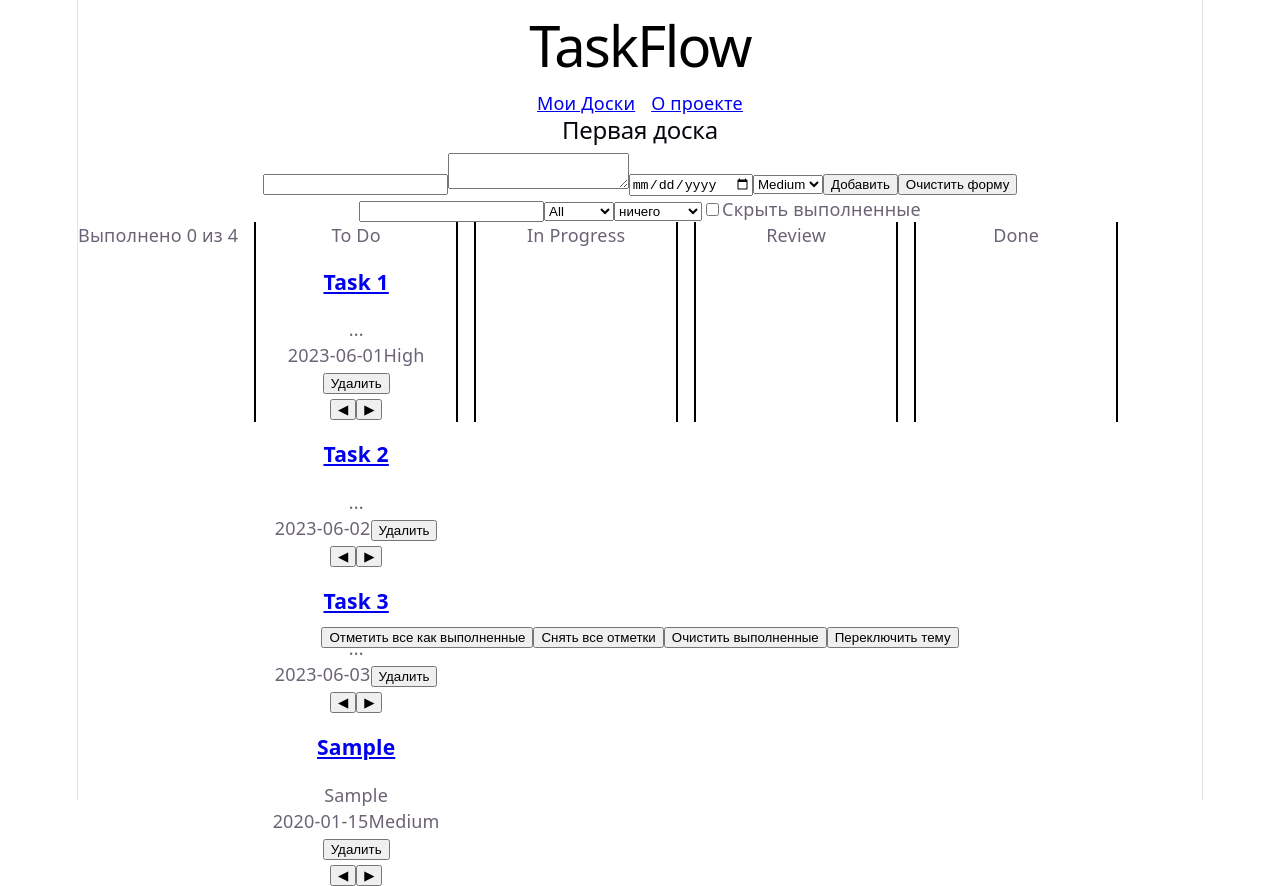
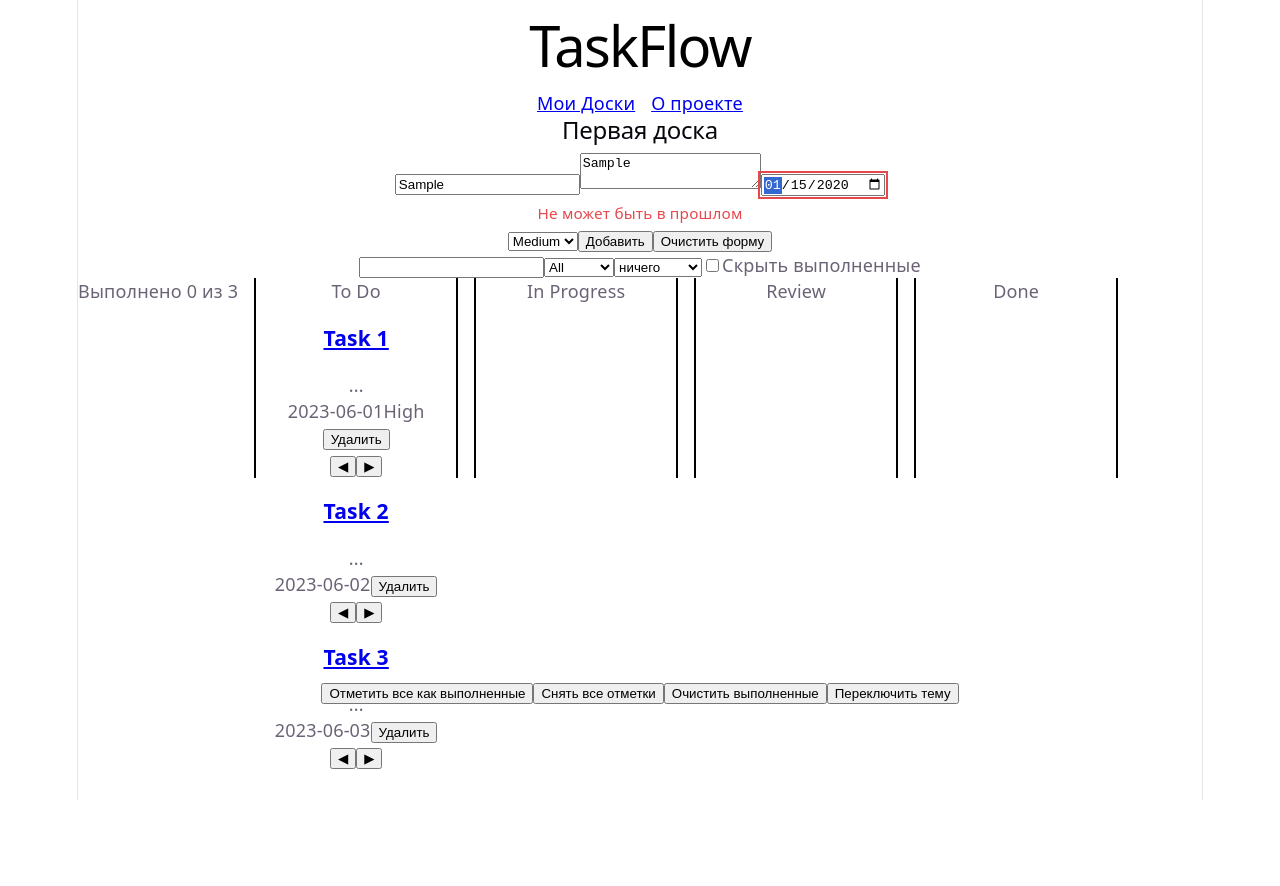
Before and after one commit to greverXD/taskflow, a React (Vite) app: page /boards/1 in a window 1280 px wide. Both pictures are taken after typing "Sample", "Sample", "2020-01-15" into the empty fields and a click on the button "Добавить". After the commit the page ends 800 px from the top, so only its background shows below. Built offline with nearby package versions, Linux system fonts and the light colour scheme.

Commit message:
add Zod and RHF

```diff
--- a/package.json
+++ b/package.json
@@ -12,10 +12,13 @@
   "dependencies": {
     "@dnd-kit/core": "^6.3.1",
     "@dnd-kit/utilities": "^3.2.2",
+    "@hookform/resolvers": "^7.0.9",
     "motion": "^13.4.1",
     "react": "^19.2.8",
     "react-dom": "^19.2.8",
+    "react-hook-form": "^7.92.0",
     "react-router": "^8.5.0",
+    "zod": "^4.6.7",
     "zustand": "^5.1.0"
   },
   "devDependencies": {
--- a/src/App.css
+++ b/src/App.css
@@ -273,3 +273,12 @@ nav {
 nav .active {
   font-weight: bold;
 }
+.form-error {
+  color: #e5484d;
+  font-size: 0.85rem;
+  margin: 4px 0 0;
+}
+[aria-invalid="true"] {
+  outline: 2px solid #e5484d;
+  outline-offset: 1px;
+}
--- a/src/components/TaskForm.tsx
+++ b/src/components/TaskForm.tsx
@@ -1,12 +1,10 @@
-import React, { useState } from 'react'
-import type { TaskPriority } from '../types'
+import { zodResolver } from "@hookform/resolvers/zod"
+import type { TaskFormValues } from '../schemas/taskSchema'
 import { useThemeStore } from '../stores/useThemeStore'
-export interface TaskFormValues{
-    title:string
-    description:string
-    dueDate:string
-    priority:TaskPriority
-}
+import { taskSchema } from "../schemas/taskSchema"
+import { useForm } from "react-hook-form"
+import { PRIORITY } from "../types"
+
 const initialForm: TaskFormValues = {
     title:'',
     description:'',
@@ -17,39 +15,35 @@ interface TaskProps{
     onAddTask:(form: TaskFormValues)=> void
 }
 function TaskForm({onAddTask}:TaskProps){
+    "use no memo"
     const isDark = useThemeStore((state)=> state.isDark)
-    const [form,setForm] = useState<TaskFormValues>(initialForm)
-
-    function handleChange(e: React.ChangeEvent<HTMLInputElement | HTMLTextAreaElement | HTMLSelectElement>){
-        const {name, value} = e.target;
-        setForm((prev)=>({...prev,[name]: value}))
-    }
-    function handleSubmit(e: React.FormEvent<HTMLFormElement>){
-        e.preventDefault()
-        onAddTask(form)
-        setForm(initialForm)
-    }
-
-    function handleClearForm(){
-        setForm(initialForm)
+   const{  register,reset,handleSubmit, formState: {errors}} = useForm<TaskFormValues>({
+        resolver: zodResolver(taskSchema),
+        defaultValues: initialForm,
+        mode: "onTouched"
+    })
+    function onValid(data:TaskFormValues){
+        onAddTask(data)
+        reset()
     }
 
     return (
-        <form onSubmit={handleSubmit} className={isDark ? "form_dark":"form_white"}>
-            <input name='title' value={form.title}
-            onChange={handleChange}
-            required
-            />
-            <textarea name='description' value={form.description} onChange={handleChange}></textarea>
-            <input type='date' name='dueDate' value={form.dueDate} onChange={handleChange} required/>
-            <select name='priority'  value={form.priority} onChange={handleChange}>
-                <option value="Low">Low</option>
-                <option value="Medium">Medium</option>
-                <option value="High">High</option>
+        <form onSubmit={handleSubmit(onValid)} className={isDark ? "form_dark":"form_white"}>
+            <input {...register('title')} aria-invalid={errors.title ? true : false}/>
+            {errors.title &&<p className="form-error">{errors.title.message}</p>}
+
+            <textarea {...register('description')} aria-invalid={errors.description ? true : false}></textarea>
+            {errors.description &&<p className="form-error">{errors.description.message}</p>}
+            <input type='date' {...register('dueDate')} aria-invalid={errors.dueDate ? true : false}/>
+            {errors.dueDate &&<p className="form-error">{errors.dueDate.message}</p>}
+            <select {...register('priority')}>
+               {PRIORITY.map((p)=>(
+                <option key={p} value={p}>{p}</option>
+               ))}
             </select>
-            {form.title}
+
             <button type='submit'>Добавить</button>
-            <button type='button' onClick={handleClearForm}>Очистить форму</button>
+            <button type='button' onClick={()=> reset()}>Очистить форму</button>
         </form>
     )
 }
--- a/src/main.tsx
+++ b/src/main.tsx
@@ -3,6 +3,7 @@ import { createRoot } from 'react-dom/client'
 import './index.css'
 import App from './App.tsx'
 import { BrowserRouter } from 'react-router'
+
 
 createRoot(document.getElementById('root')!).render(
   <StrictMode>
--- a/src/pages/BoardPages.tsx
+++ b/src/pages/BoardPages.tsx
@@ -3,7 +3,7 @@ import type { Task } from "../types";
 import type { TaskStatus } from "../types";
 import { useEffect, useState } from "react";
 import TaskForm from "../components/TaskForm";
-import type { TaskFormValues } from "../components/TaskForm";
+import type { TaskFormValues } from "../schemas/taskSchema";
 import type { Column } from "../types";
 import Columnpcomponent from "../components/Column";
 import {
@@ -23,7 +23,7 @@ import { useKeyPress } from "../hooks/useKeyPress";
 import { useParams,Link, Outlet } from "react-router";
 import { useBoardStore } from "../stores/useBoardStore";
 import { useTaskStore } from "../stores/useTaskStore";
-
+import { PRIORITY } from "../types"
 
 const appVariant: Variants = {
   hidden: {},
@@ -131,9 +131,9 @@ if(!board){
         }
       >
         <option value="all">All</option>
-        <option value="Low">Low</option>
-        <option value="Medium">Medium</option>
-        <option value="High">High</option>
+                {PRIORITY.map((p)=>(
+                <option key={p} value={p}>{p}</option>
+               ))}
       </select>
       <select
         value={sortBy}
--- a/src/pages/HomePages.tsx
+++ b/src/pages/HomePages.tsx
@@ -1,20 +1,31 @@
-import { useState,type SubmitEvent } from "react"
 import { Link } from "react-router"
-
+import { boardSchema,type BoardFormValues } from "../schemas/boardSchema"
 import { useBoardStore } from "../stores/useBoardStore"
+import { useForm } from "react-hook-form"
+import { zodResolver } from "@hookform/resolvers/zod"
 
 
 
 
 function HomePages(){
+    "use no memo"
     const boards = useBoardStore ((state)=> state.boards)
     const addBoard = useBoardStore ((state)=> state.addBoard)
-    const [title,setTitle] = useState("")
-    function handleCreateBoard(e: SubmitEvent<HTMLFormElement>){
-        e.preventDefault()
 
-    addBoard(title)
-    setTitle("")
+    const {register, handleSubmit,reset,setError, formState: {errors}} = useForm<BoardFormValues>({
+        resolver: zodResolver(boardSchema),
+        defaultValues: {title: ""},
+        mode: "onTouched"
+    })
+
+    function onValid(data: BoardFormValues){
+        addBoard(data.title)
+        const exist = boards.some((b)=> b.title.toLowerCase() === data.title)
+        if(exist){
+            setError("title",{message:"Доска с таким именем есть"})
+            return
+        }
+        reset()
     }
     return(
         <div><h2>Мои доски</h2>
@@ -25,8 +36,9 @@ function HomePages(){
                 </li>
             ))}
         </ul>
-        <form onSubmit={handleCreateBoard}>
-            <input value={title} onChange={(e)=>setTitle(e.target.value)}/>
+        <form onSubmit={handleSubmit(onValid)}>
+            <input {...register("title")} aria-invalid={errors.title ? true : false}/>
+            {errors.title &&<p className="form-error">{errors.title.message}</p>}
             <button type="submit">Создать доску</button>
         </form>
         </div>
--- /dev/null
+++ b/src/schemas/boardSchema.ts
@@ -0,0 +1,7 @@
+import * as z from "zod"
+
+export const boardSchema = z.object({
+    title: z.string().trim().min(1,"Введите название доски").max(30,"Не длиннее 30 символов")
+})
+
+export type BoardFormValues = z.infer<typeof boardSchema>
--- /dev/null
+++ b/src/schemas/taskSchema.ts
@@ -0,0 +1,18 @@
+import * as z from "zod"
+import { PRIORITY } from "../types"
+
+function getToday(){
+    const d = new Date()
+    const month = String(d.getMonth()+1).padStart(2,"0")
+    const day = String(d.getDate()).padStart(2,"0")
+    return `${d.getFullYear()}-${month}-${day}`
+}
+
+export const taskSchema = z.object({
+    title: z.string().trim().min(1,"Введите название").max(50,"Не длиннее 50 символов"),
+    description: z.string().max(200,"Не длиннее 200 символов"),
+    dueDate: z.string().min(1,"Укажите дедлайн").refine((value)=> value >= getToday(),"Не может быть в прошлом"),
+    priority: z.enum(PRIORITY)
+})
+
+export type TaskFormValues = z.infer<typeof taskSchema>
--- a/src/stores/useTaskStore.ts
+++ b/src/stores/useTaskStore.ts
@@ -1,5 +1,5 @@
 import { create } from "zustand";
-import type { TaskFormValues } from "../components/TaskForm";
+import type { TaskFormValues } from "../schemas/taskSchema";
 import { persist } from "zustand/middleware";
 import type { Task,TaskStatus } from "../types";
 
--- a/src/types.ts
+++ b/src/types.ts
@@ -1,5 +1,6 @@
 export type TaskStatus = 'todo' | 'in-progress' | 'review' | 'done'
-export type TaskPriority = 'Low' | 'Medium' | 'High'
+export const PRIORITY = ["Low", "Medium", "High"] as const
+export type TaskPriority = (typeof PRIORITY)[number]
 export type SortBy = "none" | "dueDate" | "priority"
 export interface Task {
   id: number
```
Also changed, not shown: 1 other file (tests, documents, lock files or other folders).
